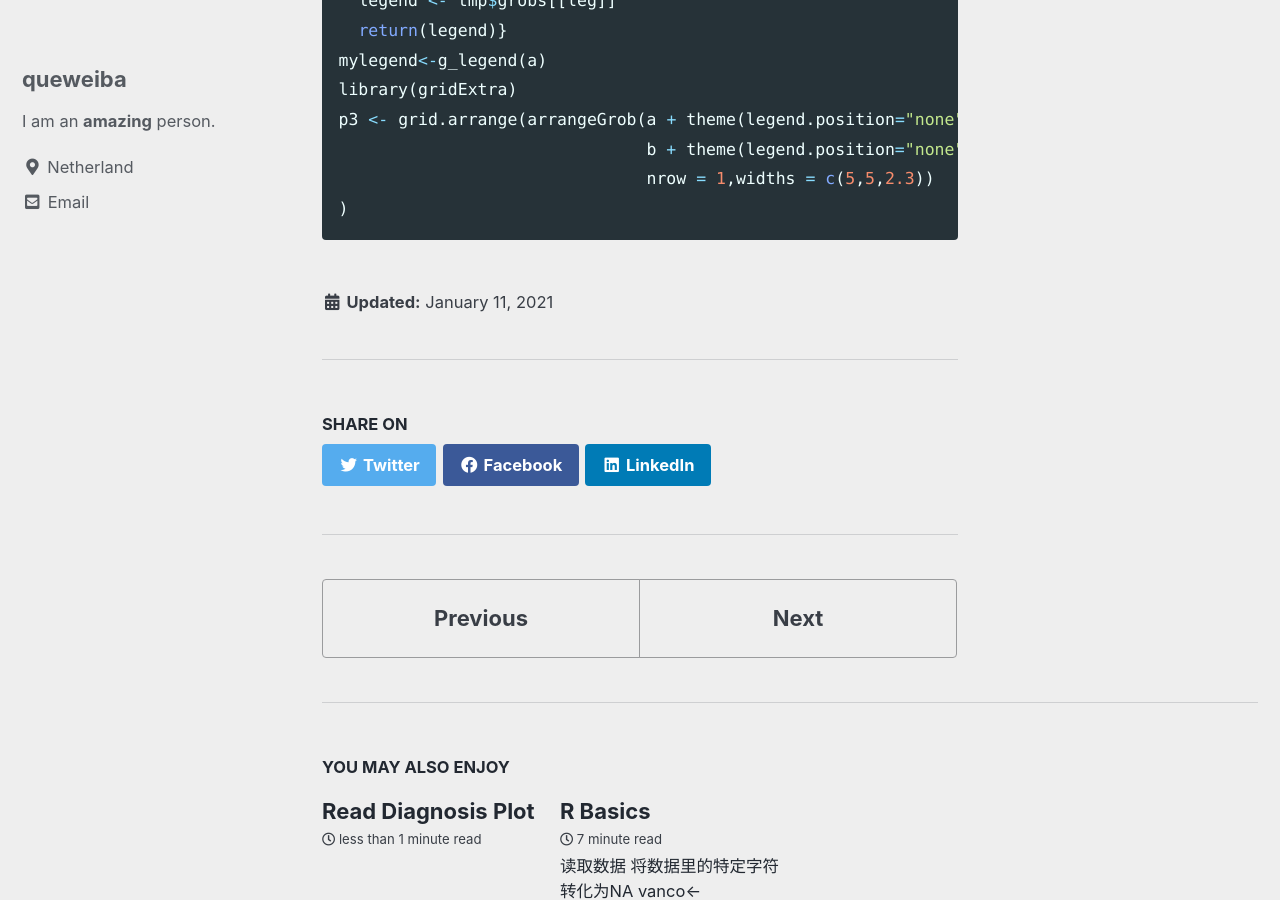
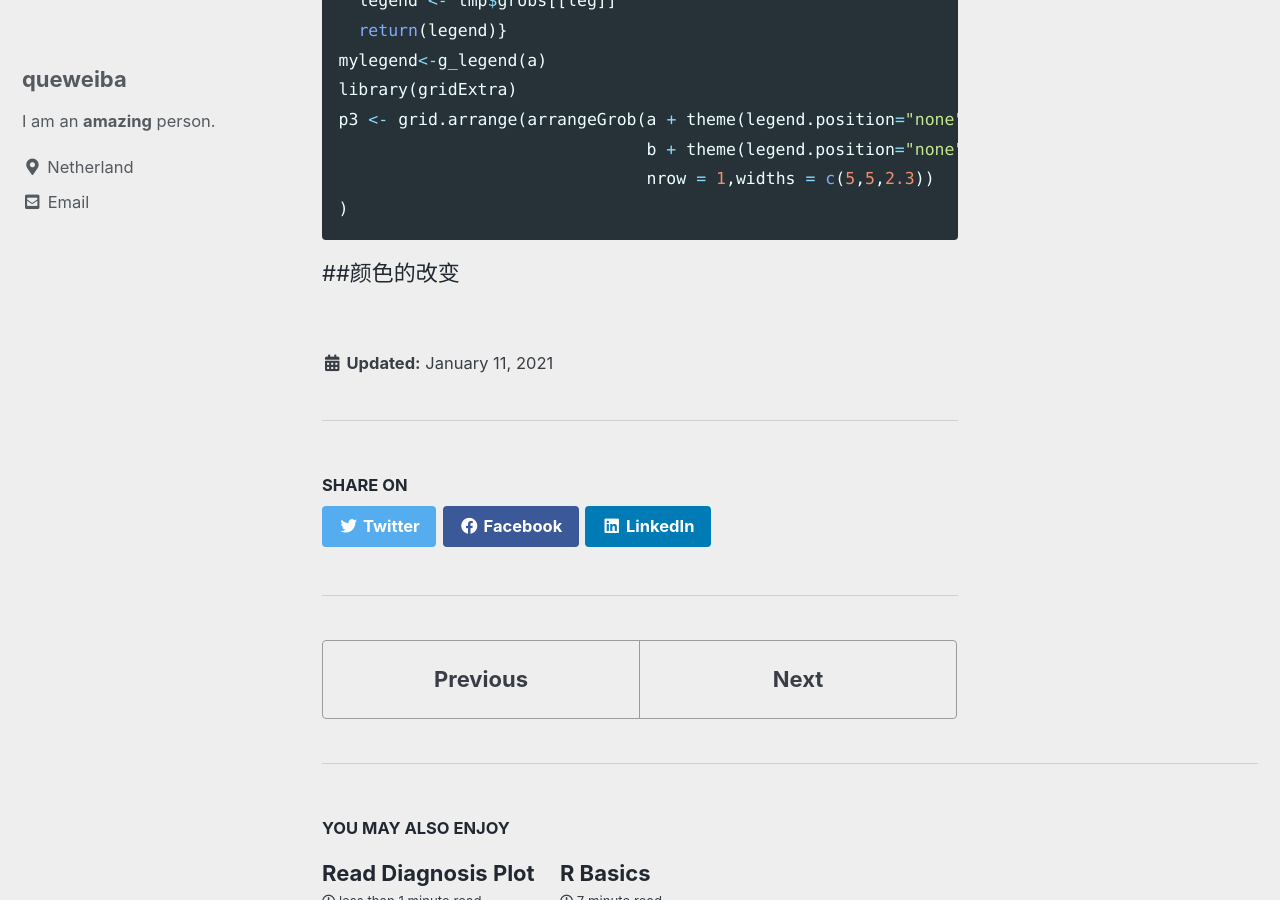
Before and after one commit to queweiba/que, a Jekyll site: the page built from _posts/21-01-11-R-ggplot-basics.md, in a window 1280 px wide and 900 px high, scrolled down 2724 px. Built offline with Jekyll 4.4.1, drawn with Linux system fonts in a browser that asks for light colours; cached includes are drawn as plain includes.

Commit message:
small changes

````diff
--- a/_posts/21-01-11-R-ggplot-basics.md
+++ b/_posts/21-01-11-R-ggplot-basics.md
@@ -102,3 +102,5 @@ p3 <- grid.arrange(arrangeGrob(a + theme(legend.position="none"),
                                nrow = 1,widths = c(5,5,2.3))
 )
 ```
+
+##颜色的改变
````
